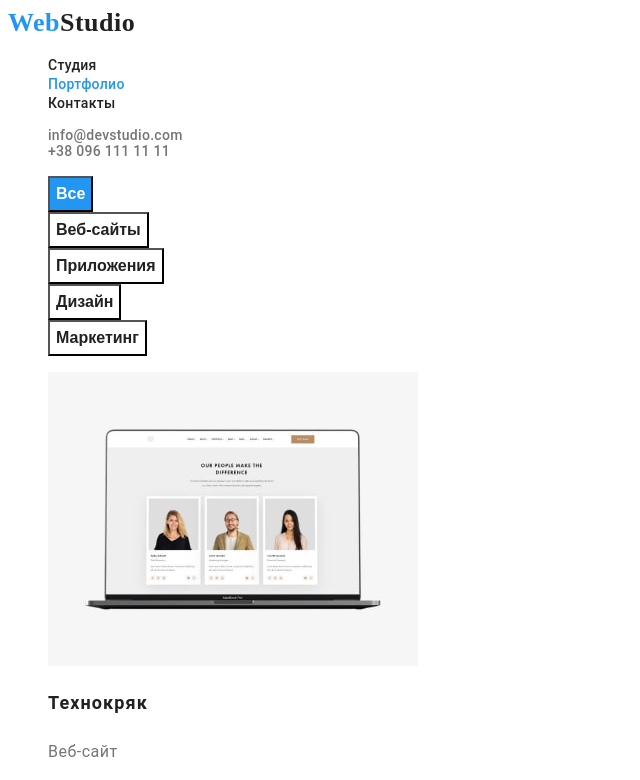
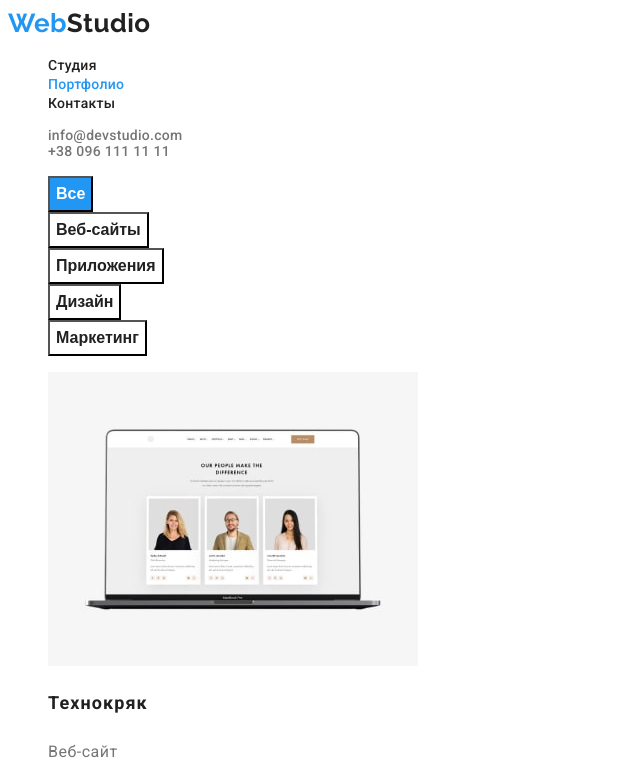
Before and after one commit to SergeyOstapenko/goit-markup-hw-02, a plain HTML site: page portfolio.html in a window 1280 px wide. Shown: the top 780 px of the page, without its empty margins (0-640 px from the left). Drawn offline with Linux system fonts and the light colour scheme.

Commit message:
окончил оформление

```diff
--- a/portfolio.html
+++ b/portfolio.html
@@ -4,6 +4,9 @@
     <meta charset="UTF-8">
     <meta http-equiv="X-UA-Compatible" content="IE=edge">
     <meta name="viewport" content="width=device-width, initial-scale=1.0">
+    <link rel="preconnect" href="https://fonts.googleapis.com">
+    <link rel="preconnect" href="https://fonts.gstatic.com" crossorigin>
+    <link href="https://fonts.googleapis.com/css2?family=Raleway:wght@700&family=Roboto:wght@400;500;700;900&display=swap" rel="stylesheet">
     <title>Портфолио</title>
     <link rel="stylesheet" href="./css/styles.css">
 </head>
```
